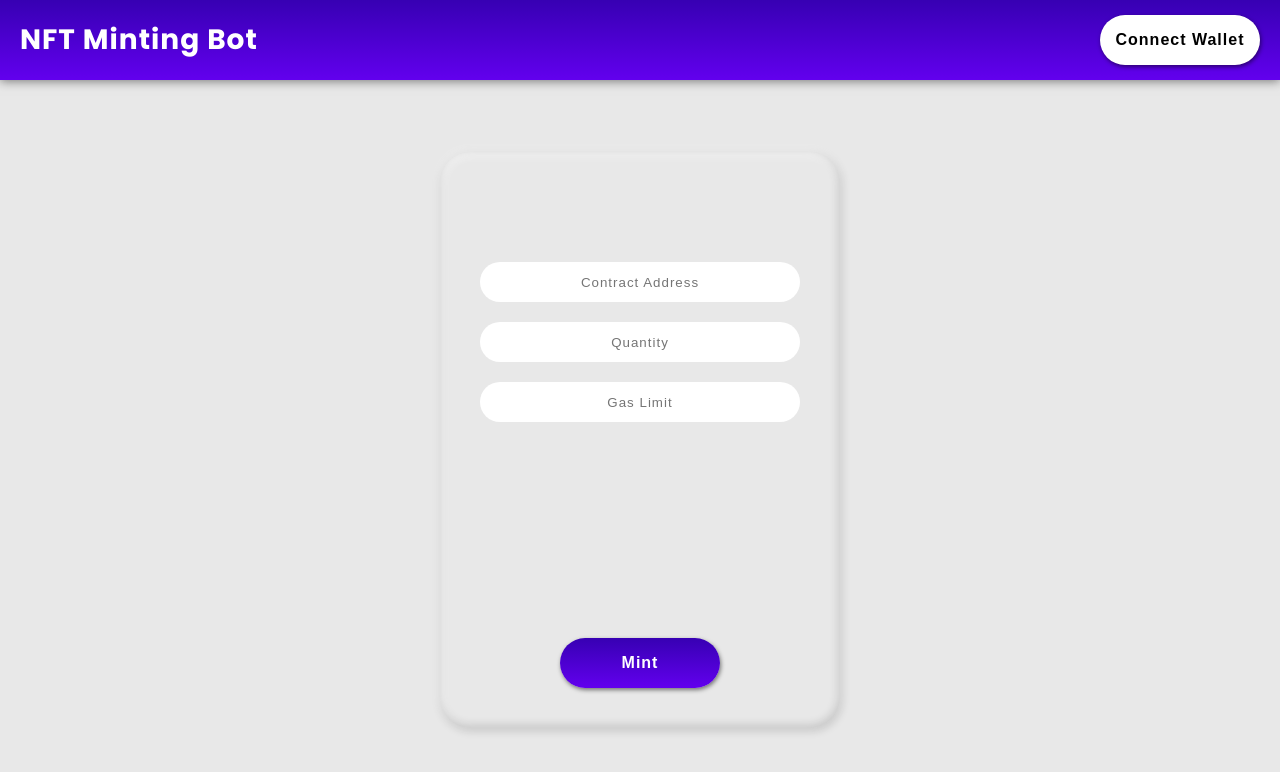
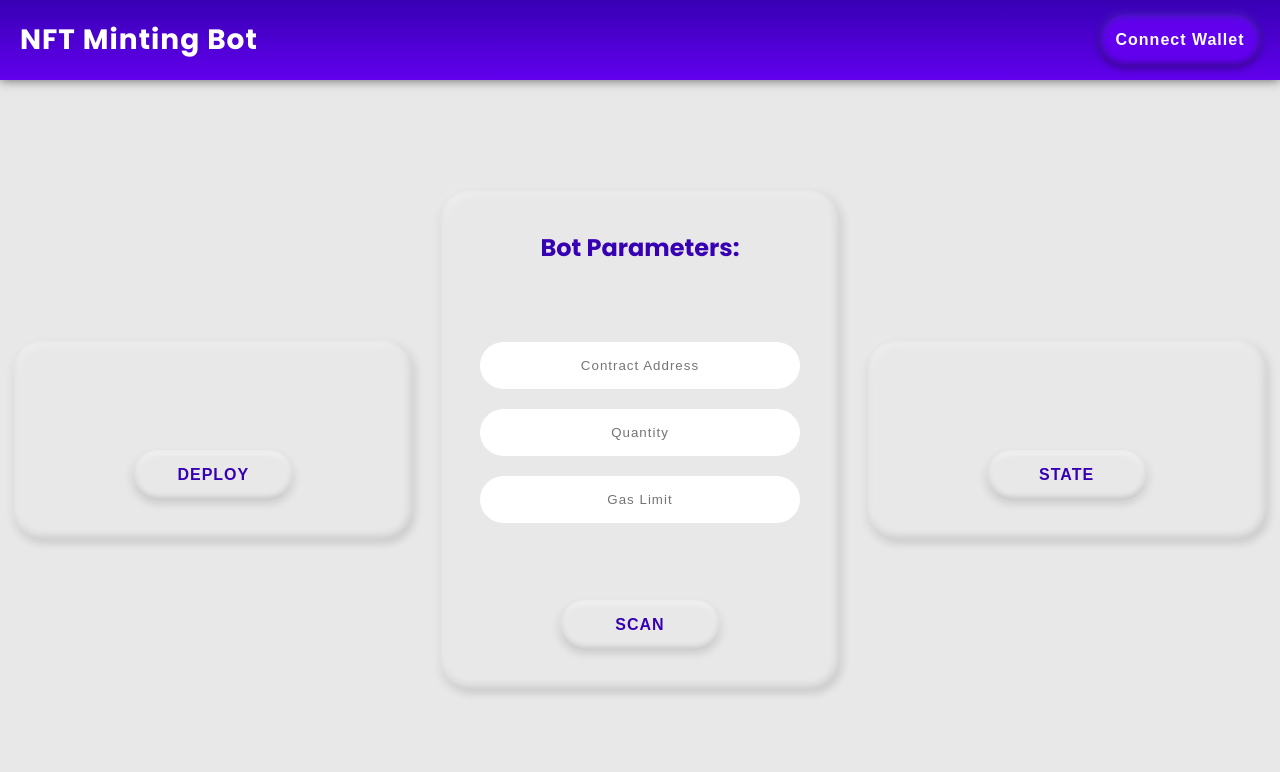
Before and after one commit to NFTDonut/nft-minting-bot, a Next.js app in the folder front-end/: page / in a window 1280 px wide. Shown: the top 772 px of the page. Built offline with nearby package versions, Linux system fonts and the light colour scheme.

Commit message:
ui tweaks and added mintActive to smart contract

```diff
--- a/front-end/components/Card.js
+++ b/front-end/components/Card.js
@@ -3,10 +3,11 @@ import styles from '../styles/Home.module.css'
 export default function Card() {
     return(
         <div className={styles.card}>
+            <h3>Bot Parameters:</h3>
             <input placeholder='Contract Address'></input>
             <input placeholder='Quantity'></input>
             <input placeholder='Gas Limit'></input>
-            <button className={styles.btn}>Mint</button>
+            <button className={styles.btn}>SCAN</button>
         </div>
     );
 }
--- /dev/null
+++ b/front-end/components/DeployCard.js
@@ -0,0 +1,9 @@
+import styles from '../styles/Home.module.css'
+
+export default function DeployCard() {
+    return(
+        <div className={styles.deploy}>
+            <button className={styles.btn}>DEPLOY</button>
+        </div>
+    );
+}
--- /dev/null
+++ b/front-end/components/MintStateCard.js
@@ -0,0 +1,9 @@
+import styles from '../styles/Home.module.css'
+
+export default function MintStateCard() {
+    return(
+        <div className={styles.deploy}>
+            <button className={styles.btn}>STATE</button>
+        </div>
+    );
+}
--- a/front-end/pages/index.js
+++ b/front-end/pages/index.js
@@ -1,6 +1,8 @@
 import Head from 'next/head'
 import Image from 'next/image'
 import Card from '../components/Card'
+import DeployCard from '../components/DeployCard'
+import MintStateCard from '../components/MintStateCard'
 import Navbar from '../components/Navbar'
 import styles from '../styles/Home.module.css'
 
@@ -13,7 +15,9 @@ export default function Home() {
         <link rel="icon" href="/favicon.ico" />
       </Head>
       <Navbar />
+      <DeployCard />
       <Card />
+      <MintStateCard />
 
     </div>
   )
--- a/front-end/styles/Home.module.css
+++ b/front-end/styles/Home.module.css
@@ -13,8 +13,8 @@
 }
 
 .nav .btn {
-    background-color: white;
-    color: black;
+    background-color: #6200EE;
+    color: white;
     font-weight: bold;
     font-size: 16px;
     letter-spacing: 1px;
@@ -22,51 +22,111 @@
     height: 50px;
     border-radius: 30px;
     border: none;
-    box-shadow: 1px 2px 4px rgba(0, 0, 0, 0.5);
+    /* box-shadow: 1px 2px 4px rgba(0, 0, 0, 0.5); */
     transition: 0.3s;
     cursor: pointer;
+    box-shadow: -0px -2px 8px rgba(78, 24, 205, 1), 0px 2px 10px rgba(0, 0, 0, 0.5),
+                inset -0px -2px 6px rgba(0, 0, 0, 0.3), inset 0px 2px 8px rgba(78, 24, 205, 1);
 }
 
 .nav .btn:hover {
-    transform: scale(1.05);
+    background-color: rgb(114, 57, 246);
+    color: white;
+    /* border: 2px solid white; */
+}
+
+.nav .btn:active {
+    box-shadow: inset -0px -2px 10px rgba(78, 24, 205, 0.4), inset 0px 2px 10px rgba(0, 0, 0, 0.8);
 }
 
 .container {
     display: flex;
     height: calc(100vh - 80px);
     margin-top: 80px;
+    flex-wrap: wrap;
+}
+
+.deploy {
+    display: flex;
+    flex-flow: column;
+    height: 200px;
+    width: 400px;
+    box-shadow: -1px -2px 10px rgba(255, 255, 255, 0.5), 1px 2px 10px rgba(0, 0, 0, 0.2),
+                inset -1px -2px 10px rgba(0, 0, 0, 0.2), inset 1px 2px 10px rgba(255, 255, 255, 1);
+    border-radius: 30px;
+    margin: auto;
+    padding-top: 40px;
+}
+
+.deploy .btn {
+    background-color: rgb(232, 232, 232);
+    color: #3700B3;
+    font-weight: bolder;
+    font-size: 16px;
+    width: 160px;
+    height: 50px;
+    border-radius: 30px;
+    border: none;
+    transition: 0.3s;
+    cursor: pointer;
+    margin: auto auto 40px auto;
+    vertical-align: bottom;
+    letter-spacing: 1px;
+    box-shadow: -0px -2px 10px rgba(255, 255, 255, 0.5), 0px 2px 10px rgba(0, 0, 0, 0.2),
+                inset -0px -2px 6px rgba(0, 0, 0, 0.2), inset 0px 2px 6px rgba(255, 255, 255, 1);
+}
+
+.deploy .btn:active {
+    box-shadow: inset -0px -2px 8px rgba(255, 255, 255, 1), inset 0px 2px 8px rgba(0, 0, 0, 0.5);
+}
+
+.deploy .btn:hover {
+    background-color: white;
 }
 
 .card {
     display: flex;
     flex-flow: column;
-    height: 80%;
+    height: 500px;
     width: 400px;
     box-shadow: -1px -2px 10px rgba(255, 255, 255, 0.5), 1px 2px 10px rgba(0, 0, 0, 0.2),
                 inset -1px -2px 10px rgba(0, 0, 0, 0.2), inset 1px 2px 10px rgba(255, 255, 255, 1);
     border-radius: 30px;
     margin: auto;
-    padding-top: 100px;
+    padding-top: 40px;
+}
 
+.card h3 {
+    color: #3700B3;
+    font-size: 24px;
+    margin: 0 auto auto auto;
+    padding: 0;
+    text-align: center;
+    vertical-align: top;
 }
 
 .card .btn {
-    background: linear-gradient(0deg, #6200EE, #3700B3);
-    color: white;
-    font-weight: bold;
+    background-color: rgb(232, 232, 232);
+    color: #3700B3;
+    font-weight: bolder;
     font-size: 16px;
     width: 160px;
     height: 50px;
     border-radius: 30px;
     border: none;
-    box-shadow: 1px 2px 4px rgba(0, 0, 0, 0.5);
     transition: 0.3s;
     cursor: pointer;
     margin: auto auto 40px auto;
     vertical-align: bottom;
     letter-spacing: 1px;
+    box-shadow: -0px -2px 10px rgba(255, 255, 255, 0.5), 0px 2px 10px rgba(0, 0, 0, 0.2),
+                inset -0px -2px 6px rgba(0, 0, 0, 0.2), inset 0px 2px 6px rgba(255, 255, 255, 1);
+}
+
+.card .btn:active {
+    box-shadow: inset -0px -2px 8px rgba(255, 255, 255, 1), inset 0px 2px 8px rgba(0, 0, 0, 0.5);
 }
 
 .card .btn:hover {
-    transform: scale(1.05);
+    background-color: white;
 }
--- a/front-end/styles/globals.css
+++ b/front-end/styles/globals.css
@@ -23,7 +23,7 @@ input {
   border-radius: 30px;
   text-align: center;
   margin: 10px auto;
-  height: 40px;
+  padding: 16px;
   width: 80%;
   border: none;
   transition: 0.25s;
@@ -33,5 +33,5 @@ input {
 
 input:focus {
   outline: none;
-  box-shadow: inset -1px -2px 10px rgba(255, 255, 255, 1), inset 1px 2px 10px rgba(0, 0, 0, 0.2);
+  box-shadow: inset -0px -1px 10px rgba(255, 255, 255, 1), inset 0px 1px 10px rgba(0, 0, 0, 0.5);
 }
```
Also changed, not shown: 1 other file (tests, documents, lock files or other folders).
